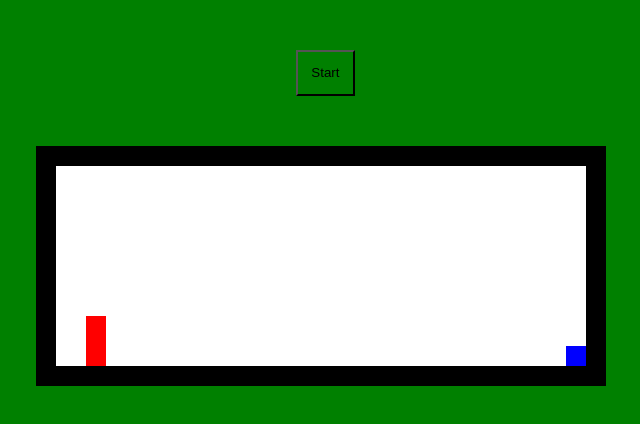
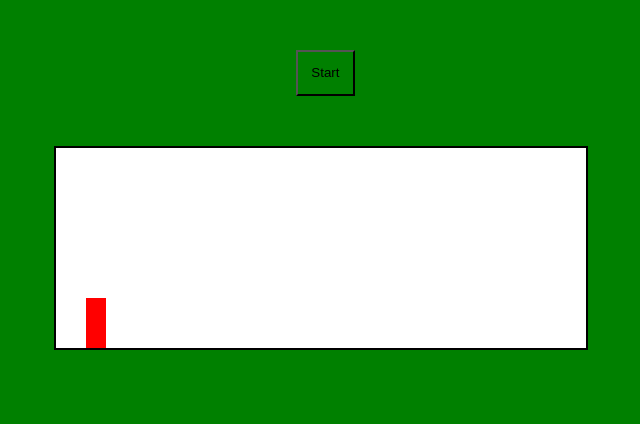
Before and after one commit to jaredmb97/practice-game, a plain HTML site: page index.html in a window 1280 px wide. Shown: the whole page, without its empty margins (319-959 px from the left). Drawn offline with Linux system fonts and the light colour scheme.

Commit message:
styling adjustments

```diff
--- a/script.js
+++ b/script.js
@@ -28,4 +28,4 @@ let checkDead = setInterval(function () {
 		// block.style.display = "none";
 		alert("game over");
 	}
-}, 10);
+}, 5);
--- a/styles.css
+++ b/styles.css
@@ -16,11 +16,12 @@
 #game {
 	width: 500px;
 	height: 200px;
-	border: 20px solid black;
+	border: 2px solid black;
 	padding: 0 0 0 30px;
 	margin-left: auto;
 	margin-right: auto;
 	background-color: white;
+	overflow: hidden;
 }
 
 #character {
@@ -60,14 +61,14 @@
 	background-color: blue;
 	position: relative;
 	top: 130px;
-	left: 480px;
+	left: 500px;
 	padding: 0;
 	margin: 0;
 }
 
 @keyframes block {
 	0% {
-		left: 480px;
+		left: 500px;
 	}
 	100% {
 		left: -40px;
```
